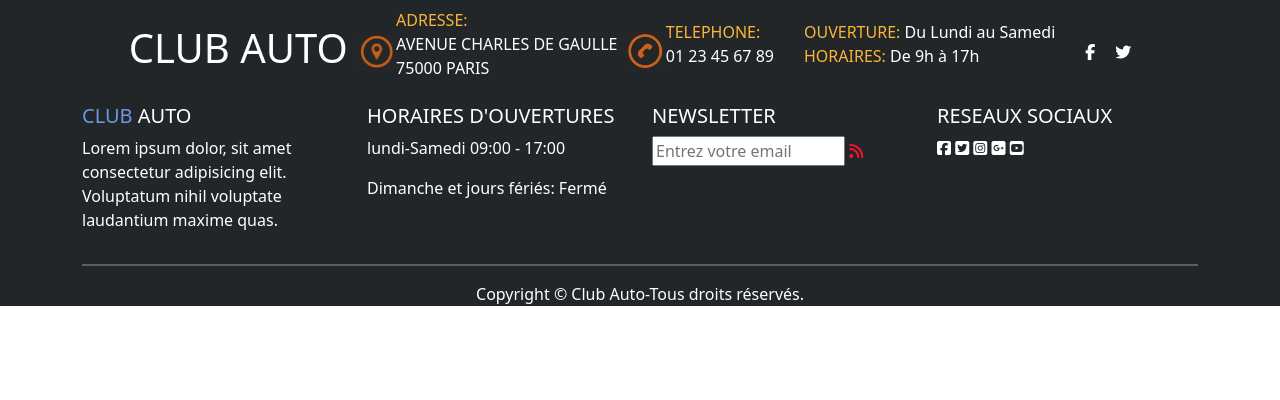
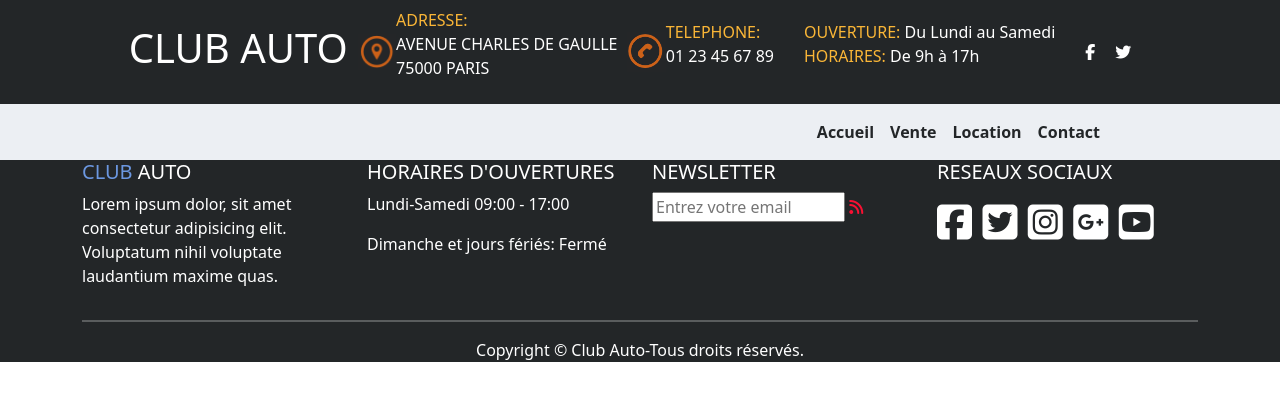
Before and after one commit to khiari-h/clubauto, a plain HTML site: page index.html in a window 1280 px wide. Drawn offline with nearby package versions, Linux system fonts and the light colour scheme.

Commit message:
Ajout de la navbar

```diff
--- a/index.html
+++ b/index.html
@@ -6,8 +6,8 @@
     <link rel="stylesheet" href="src/css/normalize.css">
     <link rel="stylesheet" href="src/css/style.css">
     <script src="https://kit.fontawesome.com/e95564158d.js" crossorigin="anonymous"></script>
+    <script src="https://cdn.jsdelivr.net/npm/bootstrap@5.2.3/dist/js/bootstrap.min.js"></script>
     <link rel="stylesheet" href="https://cdn.jsdelivr.net/npm/bootstrap@5.2.3/dist/css/bootstrap.min.css">
-    <link rel="stylesheet" href="https://cdn.jsdelivr.net/npm/bootstrap@5.2.3/dist/js/bootstrap.min.js">
     <title>Club auto</title>
 </head>
 <body>
@@ -26,6 +26,33 @@
        <i class="fa-brands fa-twitter"></i>
    </header>
 
+   <nav class="navbar navbar-expand-md custom-navbar">
+    <div class="container">
+        <button class="navbar-toggler" type="button" data-bs-toggle="collapse" data-bs-target="#navbarNav" aria-controls="navbarNav" aria-expanded="false" aria-label="Toggle navigation">
+            <span class="navbar-toggler-icon"></span>
+        </button>
+        <div class="collapse navbar-collapse" id="navbarNav">
+            <ul class="navbar-nav ms-auto">
+                <li class="nav-item">
+                    <a class="nav-link nav-link-bold" href="index.html">Accueil</a>
+                </li>
+                <li class="nav-item">
+                    <a class="nav-link nav-link-bold" href="vente.html">Vente</a>
+                </li>
+                <li class="nav-item">
+                    <a class="nav-link nav-link-bold" href="location.html">Location</a>
+                </li>
+                <li class="nav-item">
+                    <a class="nav-link nav-link-bold" href="contact.html">Contact</a>
+                </li>
+            </ul>
+        </div>
+    </div>
+</nav>
+
+
+
+
    <footer class="clubfooter">
     <div class="container">
       <div class="row">
@@ -36,8 +63,10 @@
 
         <div class="col-md-3 text-white">
           <h5>HORAIRES D'OUVERTURES</h5>
-          <p>lundi-Samedi 09:00 - 17:00</p>
+          <div class="horaires">
+          <p>Lundi-Samedi 09:00 - 17:00</p>
           <p>Dimanche et jours fériés: Fermé</p>
+        </div>
         </div>
 
         <div class="col-md-3 text-white">
@@ -46,7 +75,7 @@
           <i class="fa-solid fa-rss" style="color: #f91033;"></i>
         </div>
 
-        <div class="col-md-3 text-white">
+        <div class="col-md-3 text-white social-icons">
           <h5>RESEAUX SOCIAUX</h5>
           <i class="fa-brands fa-square-facebook"></i>
           <i class="fa-brands fa-square-twitter"></i>
--- a/src/css/style.css
+++ b/src/css/style.css
@@ -35,6 +35,27 @@
     list-style-type: none;
 }
 
+/* Style CSS navbar */
+
+.custom-navbar {
+    background-color: #ECEFF3;
+
+}
+
+.navbar-nav .nav-link {
+    font-weight: bold;
+    color: #232628;
+}
+
+/* Style CSS pour la surbrillance rouge au survol des liens dans la navbar */
+.navbar-nav .nav-link:hover {
+    background-color: #CC6119;
+    color: #FFFFFF; /* Changer la couleur du texte pour qu'il soit lisible */
+}
+
+#navbarNav {
+    margin-right: 80px;
+}
 
 /* Style CSS footer */
 
@@ -46,3 +67,11 @@
 .clubfooter span {
     color: #6C98E1;
 }
+
+.social-icons {
+    font-size:40px;
+}
+
+.horaires {
+    margin:0;
+}
```
